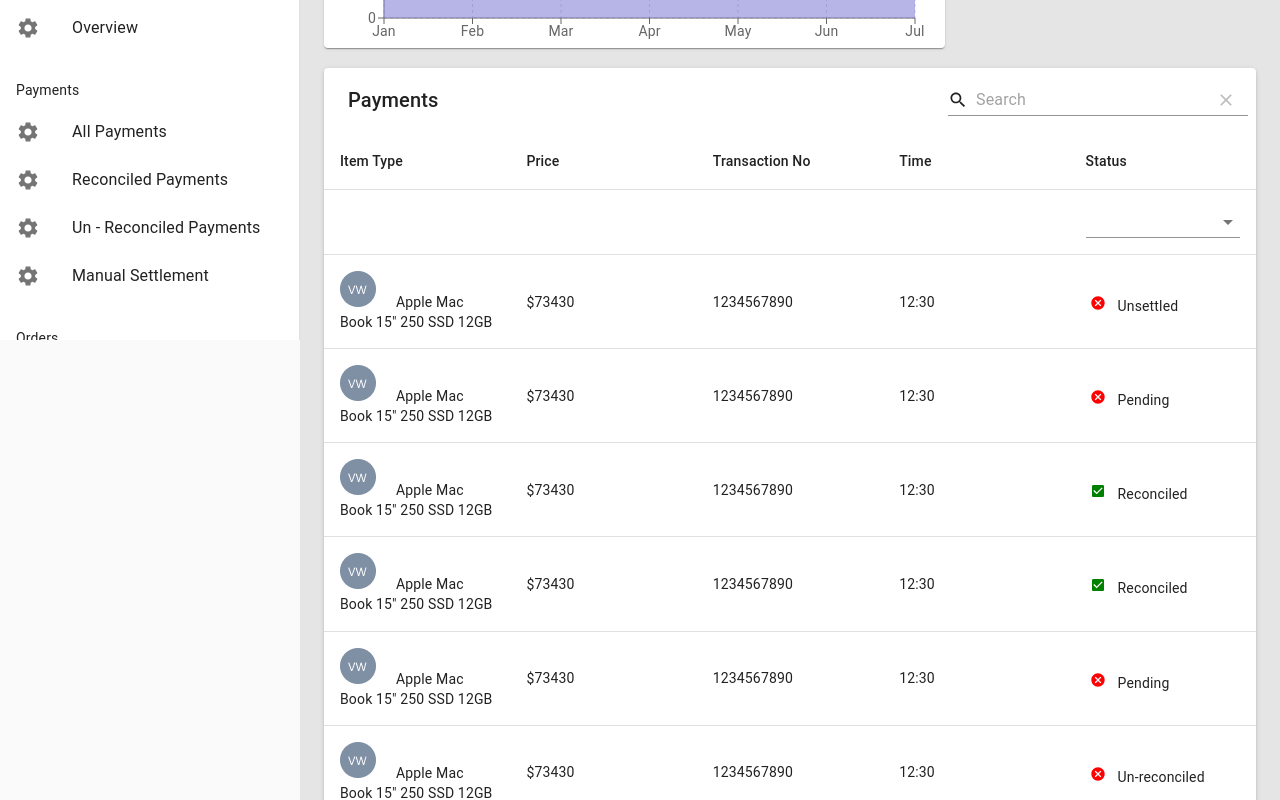
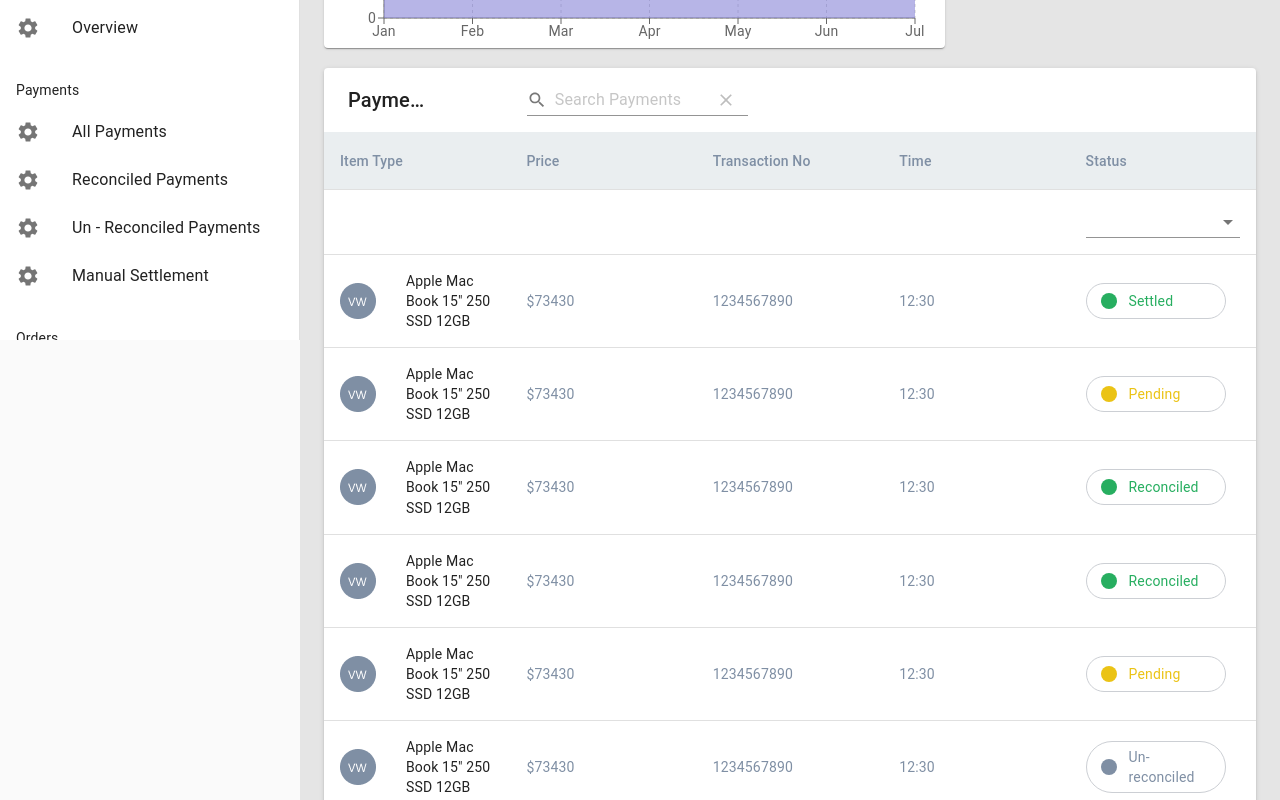
Before and after one commit to TheHelias/trans-monitor, a React (Create React App) app: page / in a window 1280 px wide. Shown: the part 460-1260 px from the top of the page. Built offline with nearby package versions, Linux system fonts and the light colour scheme.

Commit message:
feat: complete table design

```diff
--- a/src/components/Table.js
+++ b/src/components/Table.js
@@ -1,6 +1,5 @@
 import React, { useState } from 'react'
-import Cancel from '@material-ui/icons/Cancel'
-import CheckBoxIcon from '@material-ui/icons/CheckBox'
+import FiberManualRecordIcon from '@material-ui/icons/FiberManualRecord'
 import { makeStyles } from '@material-ui/core/styles'
 import { Box } from '@material-ui/core'
 
@@ -21,63 +20,145 @@ function Table ({ history }) {
       title: '  Item Type',
       field: 'itemType',
       filtering: false,
-      render: rowData =>
-        <>
+      render: rowData => (
+        <span
+          style={{
+            display: 'flex',
+            alignItems: 'center'
+          }}
+        >
           <img
             alt='Logo'
             src={require('../assets/ellipse.png')}
-            style={{ marginRight: '20px' }}
+            style={{ marginRight: '30px' }}
           />
-          <span>{rowData.itemType}</span>
-        </>
+          {rowData.itemType}
+        </span>
+      )
     },
-    { title: 'Price', field: 'price', filtering: false },
-    { title: 'Transaction No', field: 'transactionNo', filtering: false },
-    { title: 'Time', field: 'time', filtering: false },
+    {
+      title: 'Price',
+      field: 'price',
+      filtering: false,
+      cellStyle: {
+        color: '#7F8FA4'
+      }
+    },
+    {
+      title: 'Transaction No',
+      field: 'transactionNo',
+      filtering: false,
+      cellStyle: {
+        color: '#7F8FA4'
+      }
+    },
+    {
+      title: 'Time',
+      field: 'time',
+      filtering: false,
+      cellStyle: {
+        color: '#7F8FA4'
+      }
+    },
     {
       title: ' Status',
       field: 'status',
-      lookup: { Reconciled: 'Reconciled', 'Un-reconciled': 'Un-reconciled', Settled: 'Settled', Unsettled: 'Unsettled' },
+      lookup: {
+        Reconciled: 'Reconciled',
+        'Un-reconciled': 'Un-reconciled',
+        Settled: 'Settled',
+        Unsettled: 'Unsettled'
+      },
       render: rowData => {
         let display = ''
         if (rowData.status === 'Reconciled') {
-          display =
-            <>
-              <Box
-                component={CheckBoxIcon}
-                pt={1}
-                mr={1}
-                style={{ color: 'green' }}
-              />
-              <span>{rowData.status}</span>
-            </>
+          display = (
+            <span
+              style={{
+                display: 'flex',
+                alignItems: 'center',
+                color: '#27AE60',
+                border: '1px solid #CCCFD4',
+                borderRadius: '30px',
+                width: '140px',
+                padding: '5px 10px 5px 10px'
+              }}
+            >
+              <Box component={FiberManualRecordIcon} mr={1} width={15} />
+              {rowData.status}
+            </span>
+          )
         } else if (rowData.status === 'Un-reconciled') {
-          display =
-            <>
-              <Box component={Cancel} pt={1} mr={1} style={{ color: 'red' }} />
-              <span>{rowData.status}</span>
-            </>
+          display = (
+            <span
+              style={{
+                display: 'flex',
+                alignItems: 'center',
+                color: ' #7F8FA4',
+                border: '1px solid #CCCFD4',
+                borderRadius: '30px',
+                width: '140px',
+                padding: '5px 10px 5px 10px'
+              }}
+            >
+              <Box component={FiberManualRecordIcon} mr={1} width={15} />
+              {rowData.status}
+            </span>
+          )
         } else if (rowData.status === 'Settled') {
-          display =
-            <>
-              <Box component={Cancel} pt={1} mr={1} style={{ color: 'red' }} />
-              <span>{rowData.status}</span>
-            </>
+          display = (
+            <span
+              style={{
+                display: 'flex',
+                alignItems: 'center',
+                color: '#27AE60',
+                border: '1px solid #CCCFD4',
+                borderRadius: '30px',
+                width: '140px',
+                padding: '5px 10px 5px 10px'
+              }}
+            >
+              <Box component={FiberManualRecordIcon} width={15} mr={1} />
+              {rowData.status}
+            </span>
+          )
         } else if (rowData.status === 'Unsettled') {
-          display =
-            <>
-              <Box component={Cancel} pt={1} mr={1} style={{ color: 'red' }} />
-              <span>{rowData.status}</span>
-            </>
+          display = (
+            <span
+              style={{
+                display: 'flex',
+                alignItems: 'center',
+                color: 'red',
+                border: '1px solid #CCCFD4',
+                borderRadius: '30px',
+                width: '140px',
+                padding: '5px 10px 5px 10px'
+              }}
+            >
+              <Box component={FiberManualRecordIcon} width={15} mr={1} />
+              {rowData.status}
+            </span>
+          )
         } else {
-          display =
-            <>
-              <Box component={Cancel} pt={1} mr={1} style={{ color: 'red' }} />
-              <span>Pending</span>
-            </>
+          display = (
+            <span
+              style={{
+                display: 'flex',
+                alignItems: 'center',
+                color: '#EBC315',
+                border: '1px solid #CCCFD4',
+                borderRadius: '30px',
+                width: '140px',
+                padding: '5px 10px 5px 10px'
+              }}
+            >
+              <Box component={FiberManualRecordIcon} width={15} mr={1} />
+              Pending
+            </span>
+          )
         }
 
-        return (<>{display}</>)
+        return <>{display}</>
       }
     }
   ])
@@ -87,7 +168,7 @@ function Table ({ history }) {
       price: '$73430',
       transactionNo: '1234567890',
       time: '12:30',
-      status: 'Unsettled'
+      status: 'Settled'
     },
     {
       itemType: 'Apple Mac Book 15" 250 SSD 12GB',
@@ -173,8 +254,19 @@ function Table ({ history }) {
       columns={columns}
       data={data}
       options={{
-        pageSize: 20,
-        filtering: true
+        pageSize: 10,
+        filtering: true,
+        headerStyle: {
+          backgroundColor: '#EAEEF0',
+          color: '#7F8FA4'
+        },
+        searchFieldStyle: {
+          marginRight: '500px',
+          color: '#787878'
+        }
+      }}
+      localization={{
+        toolbar: { searchPlaceholder: 'Search Payments' }
       }}
     />
   )
```
